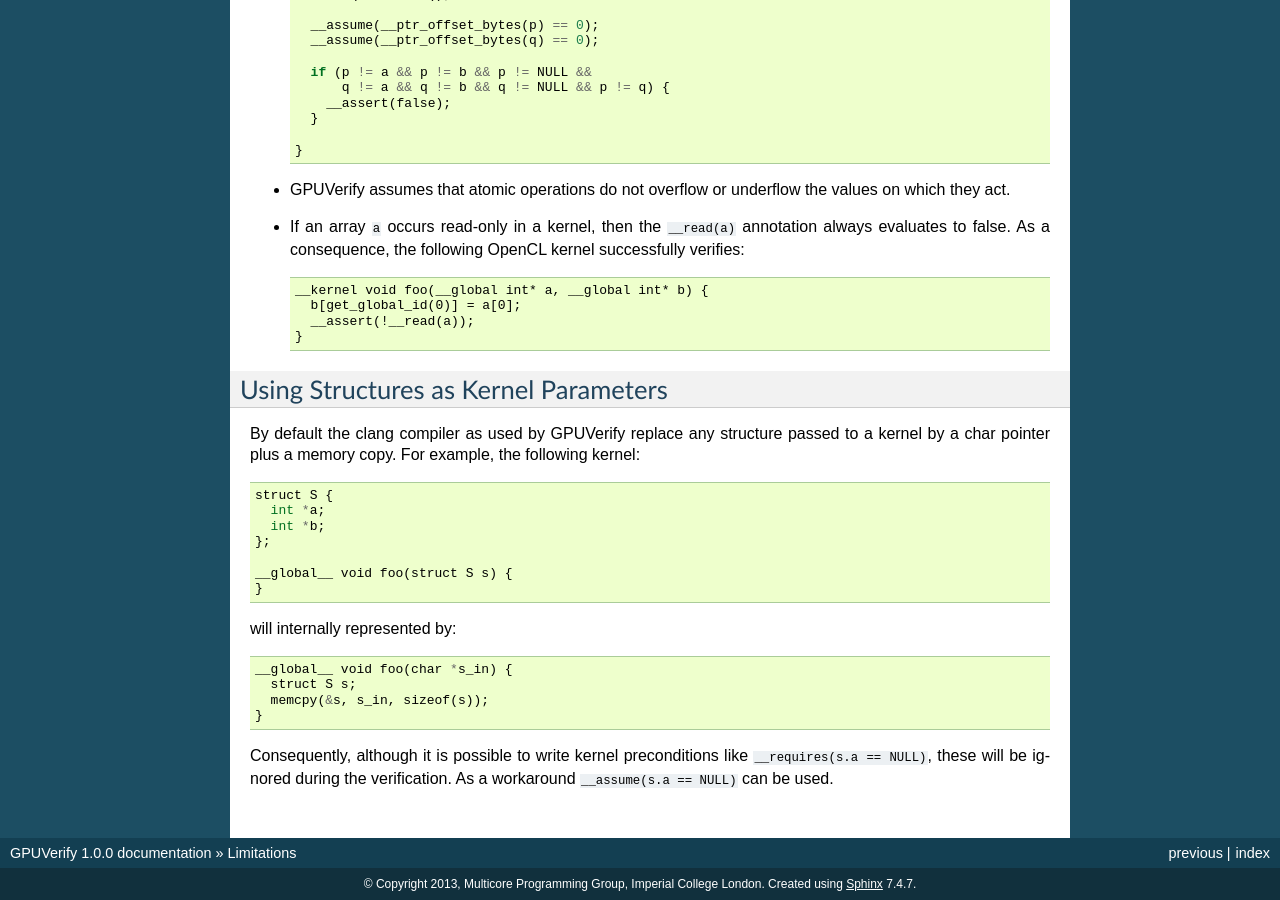
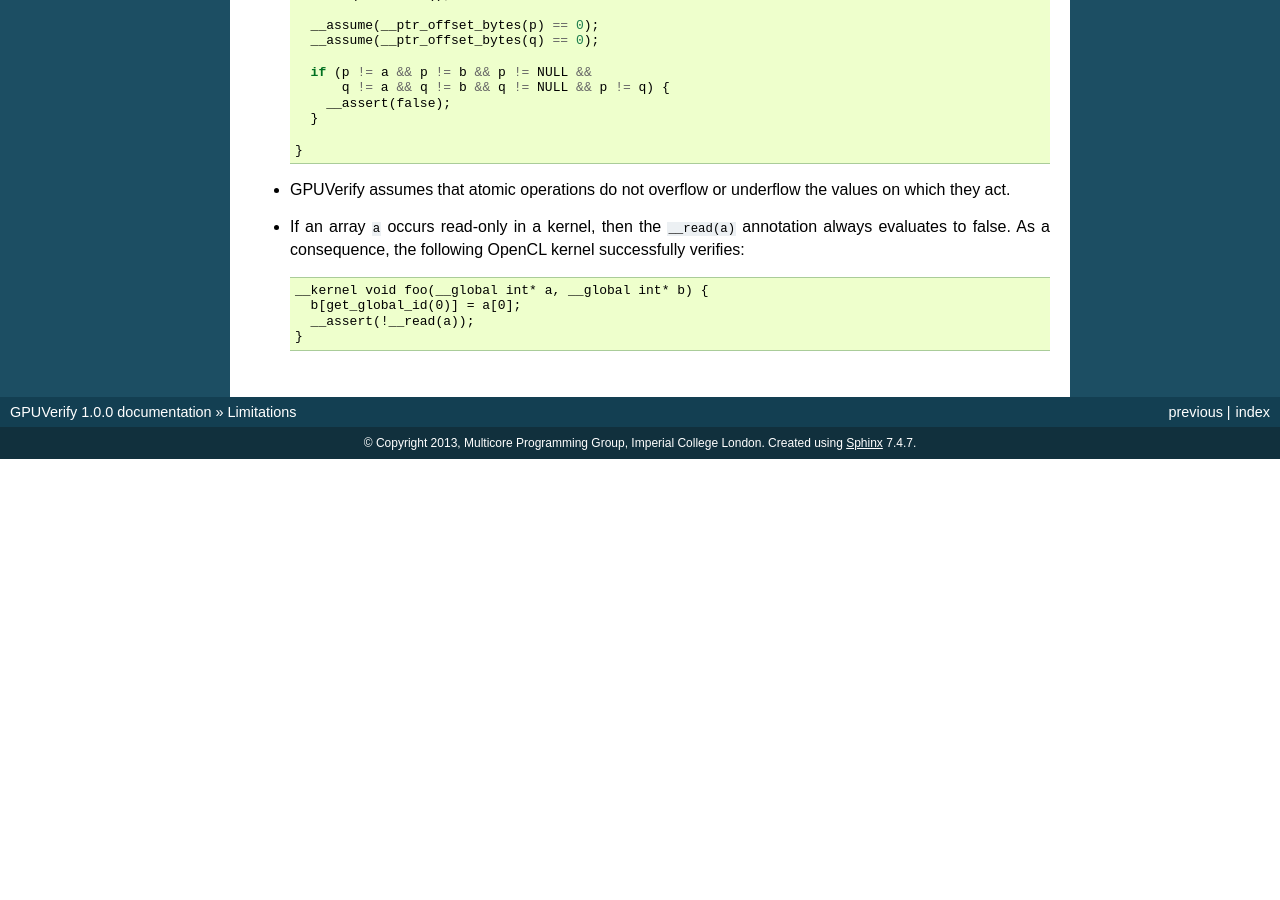
Before and after one commit to mc-imperial/gpuverify, a Sphinx documentation site: the page built from Documentation/limitations.rst, in a window 1280 px wide and 900 px high, scrolled down 677 px. Built offline with Sphinx 7.4.7, drawn with Linux system fonts in a browser that asks for light colours; after the commit the page ends 1136 px from its top, so only the background shows below that; some of the changed text lies outside the part shown.

Commit message:
Add tests for struct loads
Remove related text from the documentation. The text no longer
applies after changes in bugle.

```diff
--- a/Documentation/limitations.rst
+++ b/Documentation/limitations.rst
@@ -59,29 +59,3 @@ Known Sources of Unsoundness in GPUVerify
       b[get_global_id(0)] = a[0];
       __assert(!__read(a));
     }
-
-Using Structures as Kernel Parameters
--------------------------------------
-
-By default the clang compiler as used by GPUVerify replace any structure passed
-to a kernel by a char pointer plus a memory copy. For example, the following
-kernel::
-
-  struct S {
-    int *a;
-    int *b;
-  };
-
-  __global__ void foo(struct S s) {
-  }
-
-will internally represented by::
-
-  __global__ void foo(char *s_in) {
-    struct S s;
-    memcpy(&s, s_in, sizeof(s));
-  }
-
-Consequently, although it is possible to write kernel preconditions like
-``__requires(s.a == NULL)``, these will be ignored during the verification.
-As a workaround ``__assume(s.a == NULL)`` can be used.
```
Also changed, not shown: 6 other files.
